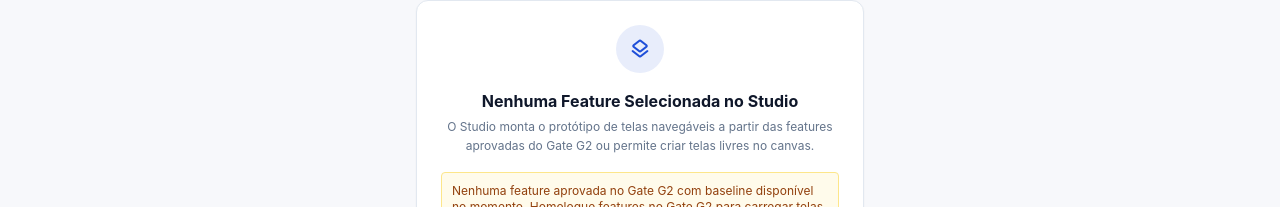
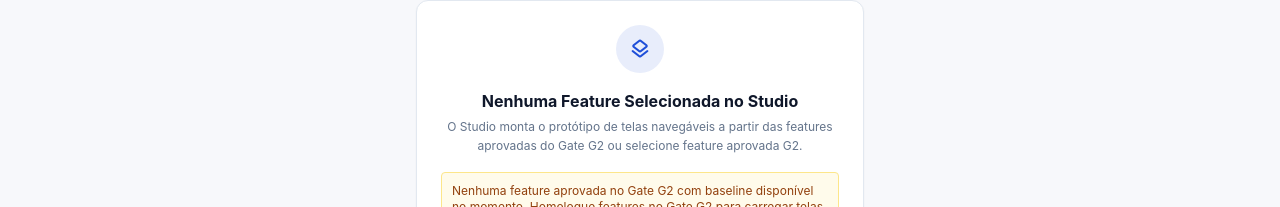
Before and after one commit to walpinheiro/nexus, a Vue app: page /studio-full in a window 1280 px wide. Shown: the part 262-469 px from the top of the page. Built offline with nearby package versions, Linux system fonts and the light colour scheme.

Commit message:
MICROFIX-D12D13D14: D12 Rejeitar text-sm min-h-32, D13 Aceitar text-sm min-h-32, D14 Voltar min-h-32 mais texto selecione feature aprovada G2

```diff
--- a/src/components/gates/GateAiSession.vue
+++ b/src/components/gates/GateAiSession.vue
@@ -627,14 +627,14 @@ function rejeitarPatch() {
             <div class="mt-3 flex items-center justify-end gap-2">
               <button
                 type="button"
-                class="rounded-btn border border-nexo-border px-3 py-1 text-xs font-semibold hover:bg-nexo-canvas"
+                class="rounded-btn border border-nexo-border px-3 py-1.5 min-h-[32px] text-sm font-semibold hover:bg-nexo-canvas"
                 @click="rejeitarPatch()"
               >
                 Rejeitar
               </button>
               <button
                 type="button"
-                class="rounded-btn bg-nexo-primary px-3 py-1 text-xs font-semibold text-white hover:bg-nexo-primary/90"
+                class="rounded-btn bg-nexo-primary px-3 py-1.5 min-h-[32px] text-sm font-semibold text-white hover:bg-nexo-primary/90"
                 @click="aceitarPatch()"
               >
                 Aceitar (nova versão)
--- a/src/views/StudioView.vue
+++ b/src/views/StudioView.vue
@@ -480,7 +480,7 @@ onUnmounted(() => {
         </span>
         <PresenceAvatars :feature-id="featureId" :screen-id="telaAtualId" :provider="providerAtual" />
         <span class="hidden text-xs text-nexo-muted md:inline">voltando para {{ origemLabel }}</span>
-        <button type="button" class="inline-flex items-center gap-1 rounded-btn border border-nexo-border px-3 py-1.5 text-sm" @click="voltar()">
+        <button type="button" class="inline-flex items-center gap-1 rounded-btn border border-nexo-border px-3 py-1.5 min-h-[32px] text-sm" @click="voltar()">
           <M3Icon name="arrow_back" :size="16" label="Voltar" /> Voltar
         </button>
       </span>
@@ -531,7 +531,7 @@ onUnmounted(() => {
           <div class="space-y-1">
             <h3 class="text-base font-bold text-nexo-text">Nenhuma Feature Selecionada no Studio</h3>
             <p class="text-xs text-nexo-muted leading-relaxed">
-              O Studio monta o protótipo de telas navegáveis a partir das features aprovadas do Gate G2 ou permite criar telas livres no canvas.
+              O Studio monta o protótipo de telas navegáveis a partir das features aprovadas do Gate G2 ou selecione feature aprovada G2.
             </p>
           </div>
           <div v-if="featuresDisponiveis.length > 0" class="space-y-2 pt-2 text-left">
```
